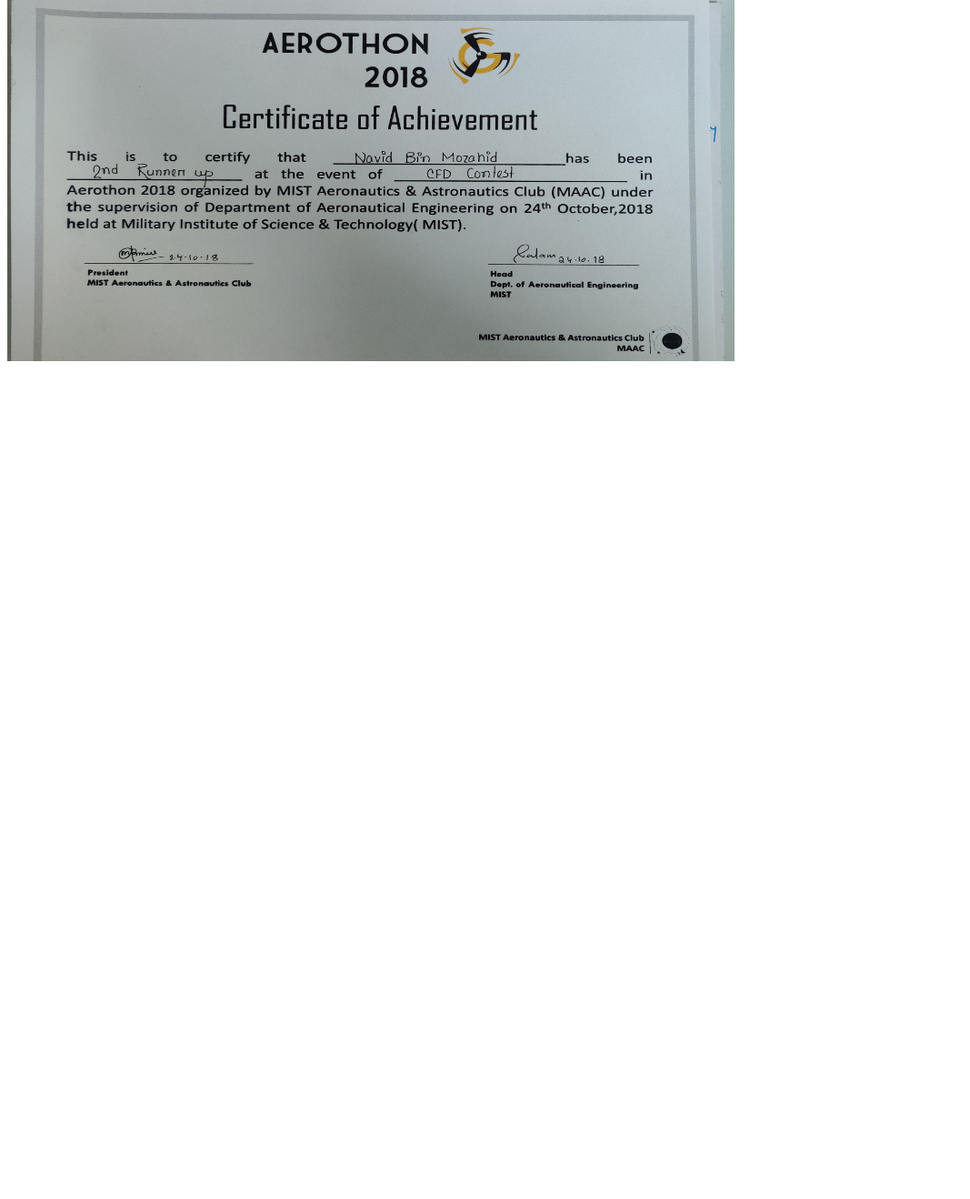
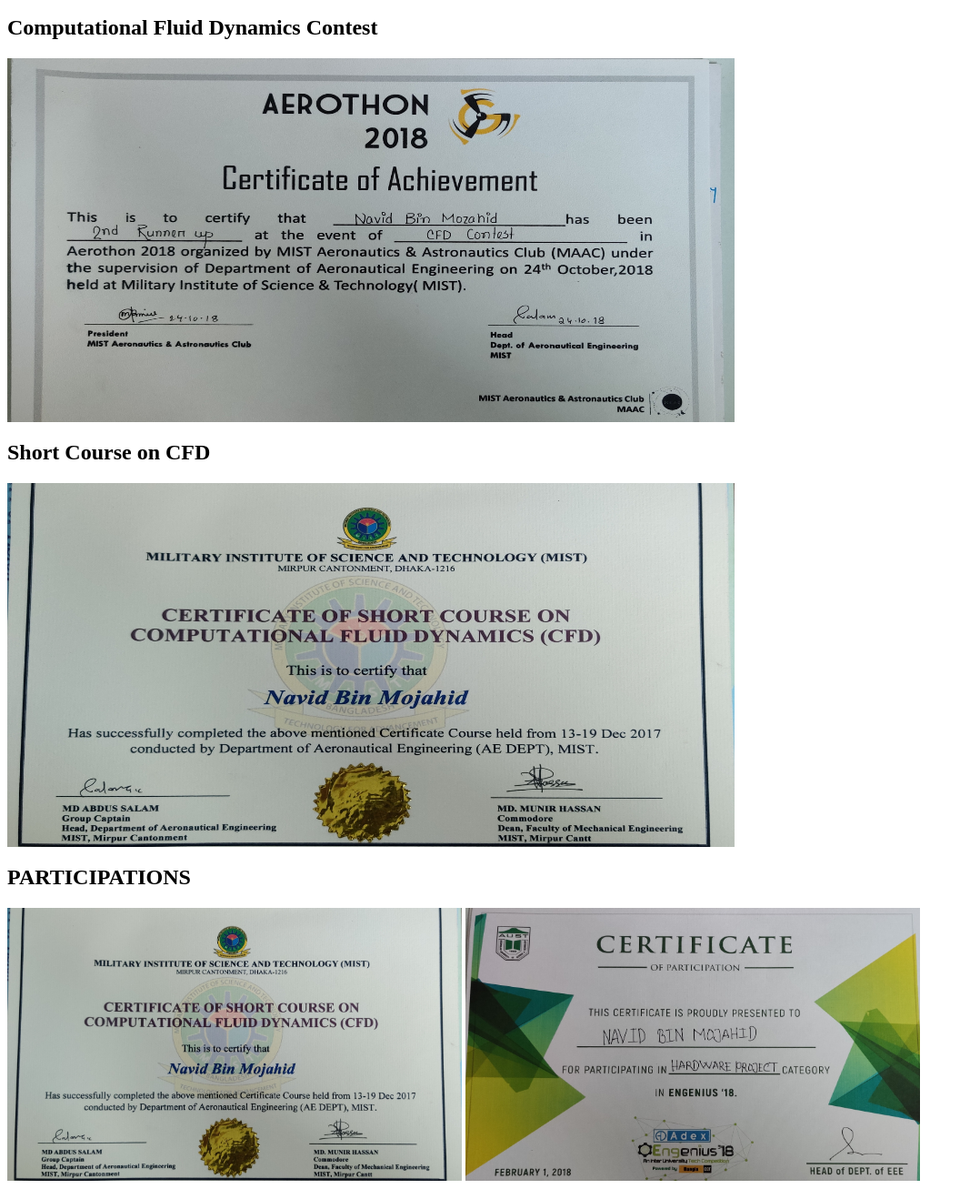
Before and after one commit to Navid-Mojahid/Certifications, a plain HTML site: page index.html in a window 1280 px wide. Shown: the part 516-1834 px from the top of the page at 91% size, without its empty margins (0-1067 px from the left). Before the commit the page ends 921 px from the top, so only its background shows below. Drawn offline with Linux system fonts and the light colour scheme.

Commit message:
Update index.html

```diff
--- a/index.html
+++ b/index.html
@@ -1,4 +1,9 @@
 <h1> Certifictions</h2>
 <h2> MIST DEAN'S LIST AWARD - 2019</h2>
 <img src="DEANS.jpg" width="800" height="400">
+<h2> Computational Fluid Dynamics Contest</h2>
 <img src="CFD.jpg" width="800" height="400">
+<h2> Short Course on CFD </h2>
+<img src="CFDS.jpg" width="800" height="400">
+<h2> PARTICIPATIONS</h2>
+<p> <a href="FAB.JPG"><img src="CFDS.jpg" width="500" height="300"></a>  <a href="FAB.JPG"> <img src="aust.jpg" width="500" height="300"> </a>
```
